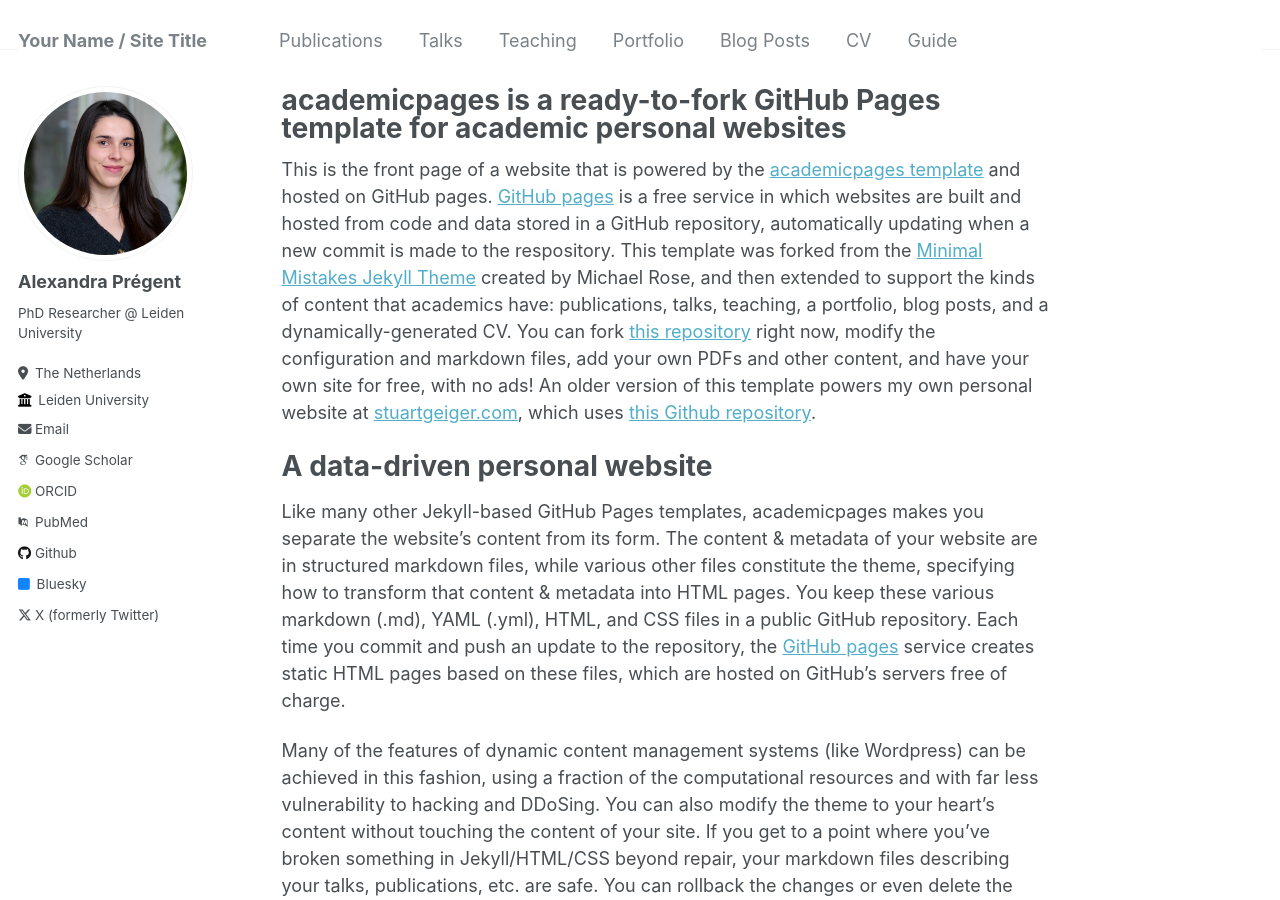
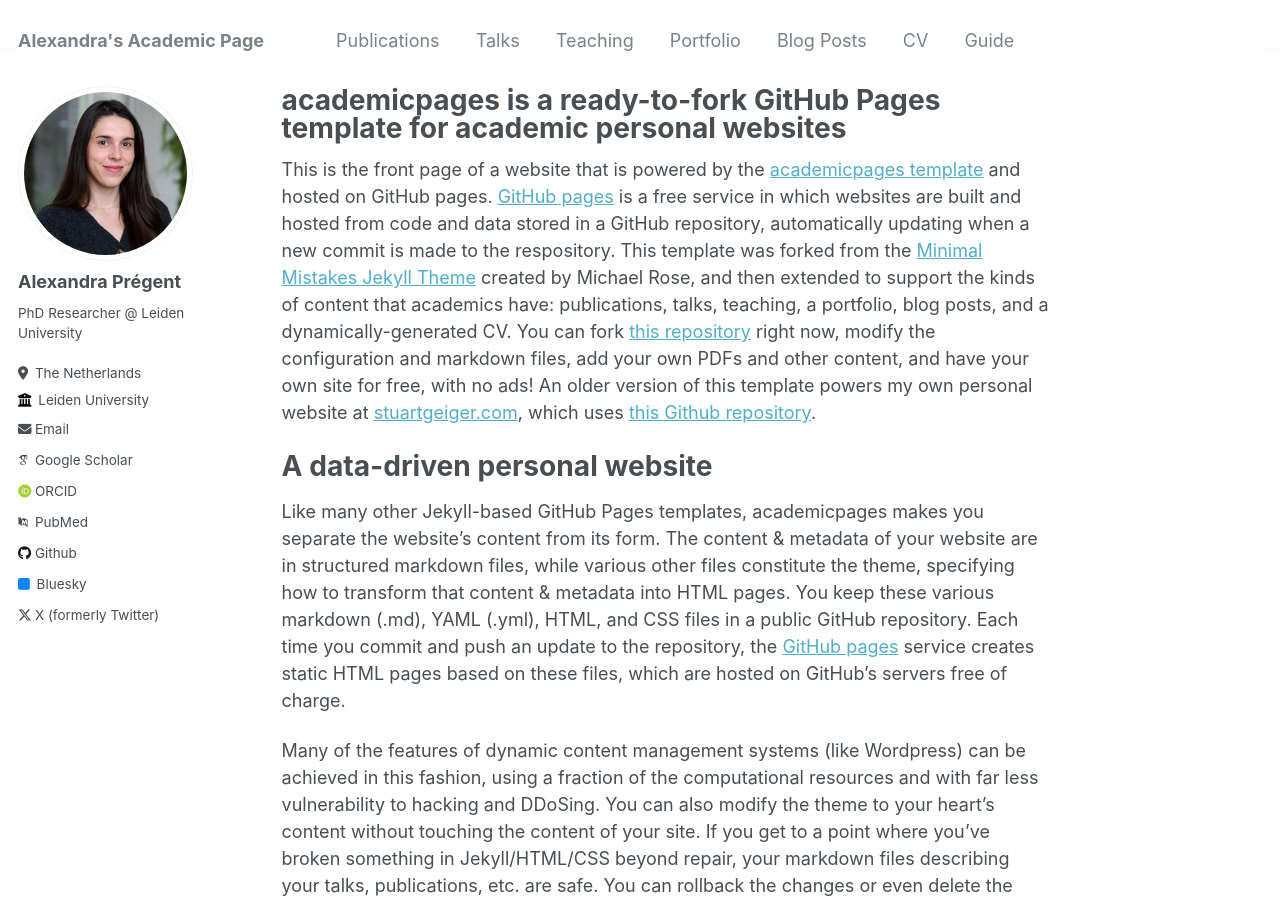
Before and after one commit to AlexandraPregent/AlexandraPregent.github.io, a Jekyll site: the page built from _pages/about.md, in a window 1280 px wide and 900 px high. Built offline with Jekyll 4.4.1, drawn with Linux system fonts in a browser that asks for light colours; some web fonts are replaced.

Commit message:
Update _config.yml

```diff
--- a/_config.yml
+++ b/_config.yml
@@ -8,7 +8,7 @@
 
 # Basic Site Settings
 locale                   : "en-US"
-title                    : "Your Name / Site Title"
+title                    : "Alexandra's Academic Page"
 title_separator          : "-"
 name                     : &name "Your Name"
 description              : &description "personal description"
```
